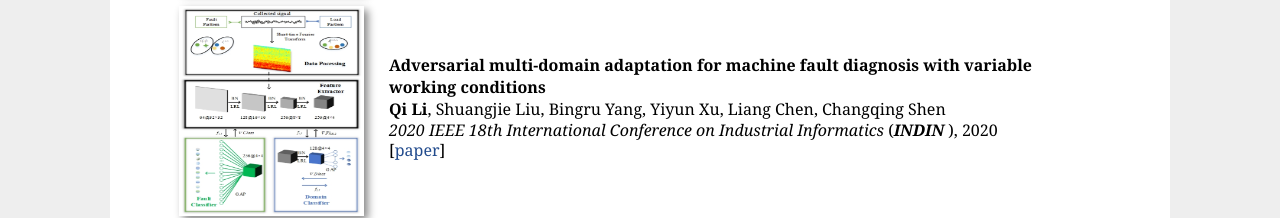
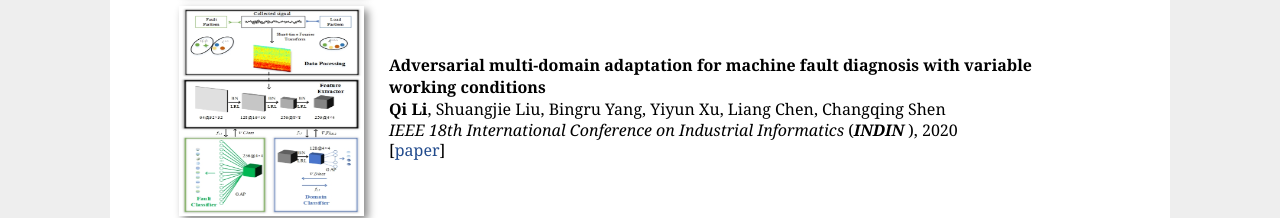
Before and after one commit to leaky1997/homepage, a plain HTML site: page index.html in a window 1280 px wide. Shown: the part 1503-1721 px from the top of the page. Drawn offline with Linux system fonts and the light colour scheme.

Commit message:
Update index.html

```diff
--- a/index.html
+++ b/index.html
@@ -120,7 +120,7 @@
 		</td>
 		<td><b>Adversarial multi-domain adaptation for machine fault diagnosis with variable working conditions</b> <br>
 		<b>Qi Li</b>, Shuangjie Liu, Bingru Yang, Yiyun Xu, Liang Chen, Changqing Shen<br>
-		<p><em>2020 IEEE 18th International Conference on Industrial Informatics</em> (<i><b>INDIN </b></i>), 2020 <br>
+		<p><em>IEEE 18th International Conference on Industrial Informatics</em> (<i><b>INDIN </b></i>), 2020 <br>
 	        [<a href="https://doi.org/10.1109/INDIN45582.2020.9442084">paper</a>]
 		</td>
 	</tr>
```
